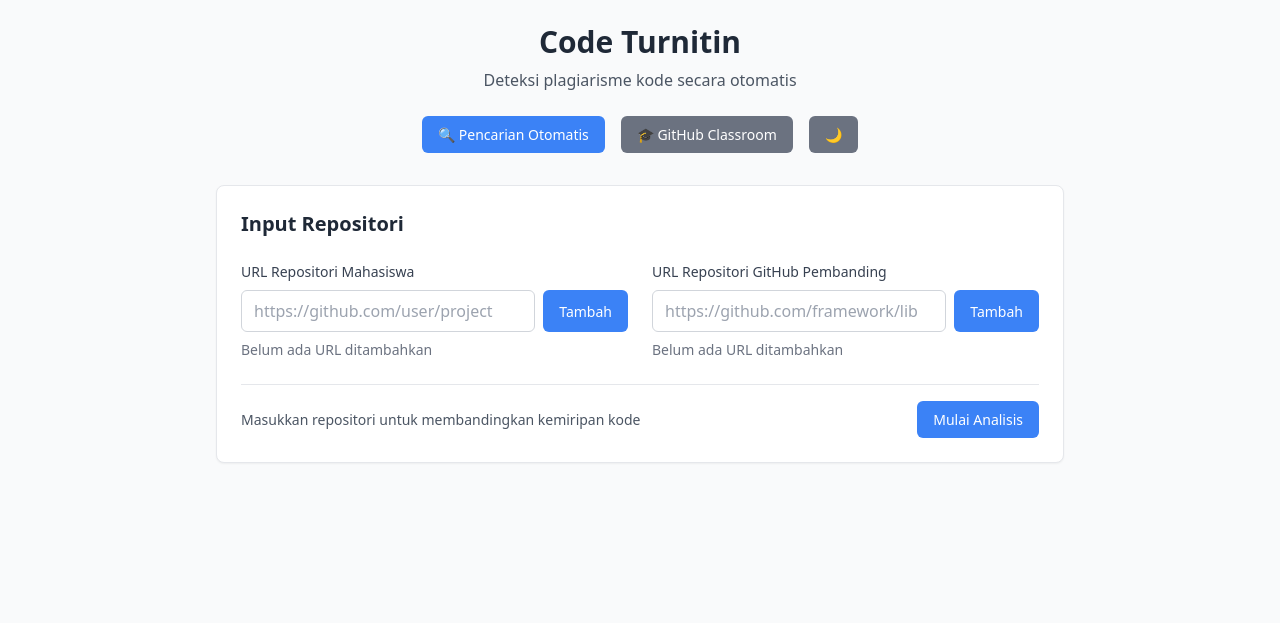
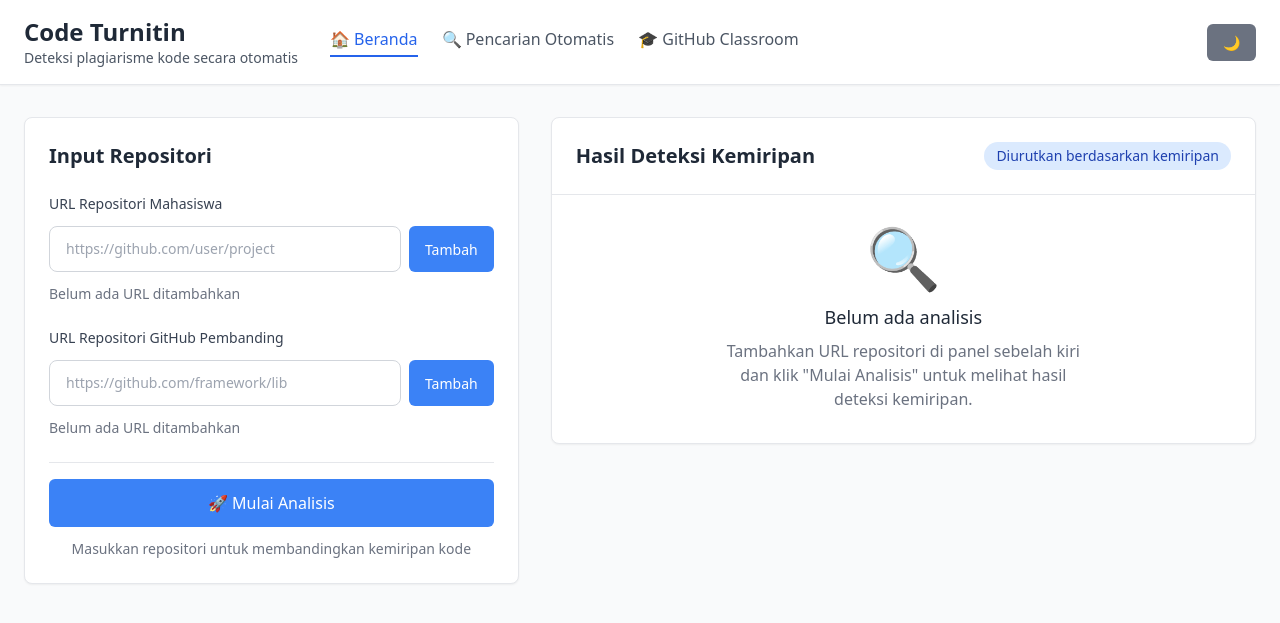
Before and after one commit to LIinz27/Code-Turnitin, a Flask app: page / in a window 1280 px wide. Shown: the top 623 px of the page. Run offline with Flask 3, Linux system fonts and the light colour scheme; some libraries are stand-ins or nearby versions.

Commit message:
feat: Complete UI/UX redesign for desktop-friendly full-width layout
- Convert all templates from center-focused to full-width grid layout
- Implement 3-column layout for classroom.html (selection, assignments, results)
- Redesign auto_search.html with 2-column layout (input form, candidates/results)
- Replace max-w-4xl centered design with max-w-7xl grid system
- Add consistent top navigation bars across all pages
- Optimize space utilization for desktop screens
- Maintain mobile responsiveness with Tailwind CSS
- Preserve all existing functionality while improving UX

```diff
--- a/templates/index.html
+++ b/templates/index.html
@@ -10,32 +10,46 @@
   <script src="https://cdnjs.cloudflare.com/ajax/libs/highlight.js/11.9.0/highlight.min.js"></script>
 </head>
 <body class="min-h-screen bg-gray-50 dark:bg-gray-900">
-  <div class="max-w-4xl mx-auto p-6">
-    <!-- Header -->
-    <header class="text-center mb-8">
-      <h1 class="text-3xl font-bold text-gray-800 dark:text-white mb-2">Code Turnitin</h1>
-      <p class="text-gray-600 dark:text-gray-300 mb-6">Deteksi plagiarisme kode secara otomatis</p>
-
-      <!-- Navigation -->
-      <div class="flex justify-center space-x-4 mb-8">
-        <a href="/auto-search" class="btn-primary">
+  <!-- Top Navigation Bar -->
+  <nav class="bg-white dark:bg-gray-800 border-b border-gray-200 dark:border-gray-700 shadow-sm">
+    <div class="max-w-7xl mx-auto px-6 py-4">
+      <div class="flex items-center justify-between">
+        <div class="flex items-center space-x-8">
+          <div>
+            <h1 class="text-2xl font-bold text-gray-800 dark:text-white">Code Turnitin</h1>
+            <p class="text-sm text-gray-600 dark:text-gray-300">Deteksi plagiarisme kode secara otomatis</p>
+          </div>
+          <div class="hidden md:flex space-x-6">
+            <a href="/" class="text-blue-600 dark:text-blue-400 font-medium border-b-2 border-blue-600 pb-1">
+              🏠 Beranda
+            </a>
+            <a href="/auto-search" class="text-gray-600 dark:text-gray-300 hover:text-blue-600 dark:hover:text-blue-400 font-medium pb-1 border-b-2 border-transparent hover:border-blue-600 transition-all">
               🔍 Pencarian Otomatis
             </a>
-        <a href="/classroom" class="btn-secondary">
+            <a href="/classroom" class="text-gray-600 dark:text-gray-300 hover:text-blue-600 dark:hover:text-blue-400 font-medium pb-1 border-b-2 border-transparent hover:border-blue-600 transition-all">
               🎓 GitHub Classroom
             </a>
+          </div>
+        </div>
         <button id="themeToggle" class="btn-secondary">🌙</button>
       </div>
-    </header>
+    </div>
+  </nav>
 
-    <!-- Form Input Repositori -->
-    <main class="bg-white dark:bg-gray-800 rounded-lg shadow-sm border border-gray-200 dark:border-gray-700 p-6 mb-8">
+  <!-- Main Content -->
+  <div class="max-w-7xl mx-auto px-6 py-8">
+    <!-- Dashboard Layout -->
+    <div class="grid grid-cols-12 gap-8">
+
+      <!-- Left Panel - Input Form -->
+      <div class="col-span-12 lg:col-span-5">
+        <div class="bg-white dark:bg-gray-800 rounded-lg shadow-sm border border-gray-200 dark:border-gray-700 p-6 h-fit">
           <h2 class="text-xl font-semibold text-gray-800 dark:text-white mb-6">Input Repositori</h2>
 
-      <div class="grid md:grid-cols-2 gap-6 mb-6">
+          <div class="space-y-6">
             <!-- Repositori Mahasiswa -->
             <div>
-          <label class="block text-sm font-medium text-gray-700 dark:text-gray-300 mb-2">
+              <label class="block text-sm font-medium text-gray-700 dark:text-gray-300 mb-3">
                 URL Repositori Mahasiswa
               </label>
               <div class="flex gap-2">
@@ -43,20 +57,21 @@
                   id="studentRepoUrlInput"
                   type="text"
                   placeholder="https://github.com/user/project"
-              class="flex-1 px-3 py-2 border border-gray-300 dark:border-gray-600 rounded-md
+                  class="flex-1 px-4 py-3 border border-gray-300 dark:border-gray-600 rounded-lg
                          bg-white dark:bg-gray-700 text-gray-900 dark:text-white
-                     focus:ring-2 focus:ring-blue-500 focus:border-blue-500 outline-none"
+                         focus:ring-2 focus:ring-blue-500 focus:border-blue-500 outline-none
+                         text-sm"
                 />
-            <button id="addStudentRepoUrl" class="btn-primary">Tambah</button>
+                <button id="addStudentRepoUrl" class="btn-primary whitespace-nowrap">Tambah</button>
               </div>
-          <div id="studentRepoUrlList" class="mt-2 text-sm text-gray-500 dark:text-gray-400">
+              <div id="studentRepoUrlList" class="mt-3 text-sm text-gray-500 dark:text-gray-400">
                 Belum ada URL ditambahkan
               </div>
             </div>
 
             <!-- Repositori GitHub Pembanding -->
             <div>
-          <label class="block text-sm font-medium text-gray-700 dark:text-gray-300 mb-2">
+              <label class="block text-sm font-medium text-gray-700 dark:text-gray-300 mb-3">
                 URL Repositori GitHub Pembanding
               </label>
               <div class="flex gap-2">
@@ -64,64 +79,89 @@
                   id="githubUrlInput"
                   type="text"
                   placeholder="https://github.com/framework/lib"
-              class="flex-1 px-3 py-2 border border-gray-300 dark:border-gray-600 rounded-md
+                  class="flex-1 px-4 py-3 border border-gray-300 dark:border-gray-600 rounded-lg
                          bg-white dark:bg-gray-700 text-gray-900 dark:text-white
-                     focus:ring-2 focus:ring-blue-500 focus:border-blue-500 outline-none"
+                         focus:ring-2 focus:ring-blue-500 focus:border-blue-500 outline-none
+                         text-sm"
                 />
-            <button id="addGithubUrl" class="btn-primary">Tambah</button>
+                <button id="addGithubUrl" class="btn-primary whitespace-nowrap">Tambah</button>
               </div>
-          <div id="githubUrlList" class="mt-2 text-sm text-gray-500 dark:text-gray-400">
+              <div id="githubUrlList" class="mt-3 text-sm text-gray-500 dark:text-gray-400">
                 Belum ada URL ditambahkan
+              </div>
+            </div>
+
+            <!-- Action Buttons -->
+            <div class="flex flex-col space-y-3 pt-4 border-t border-gray-200 dark:border-gray-600">
+              <button id="runAnalysisButton" class="btn-primary w-full py-3 text-base font-medium">
+                🚀 Mulai Analisis
+              </button>
+              <p class="text-sm text-gray-500 dark:text-gray-400 text-center">
+                Masukkan repositori untuk membandingkan kemiripan kode
+              </p>
+            </div>
+
+            <div id="loadingIndicator" class="mt-4 text-sm text-blue-600 dark:text-blue-400 hidden">
+              🔄 Memproses analisis...
+            </div>
           </div>
         </div>
       </div>
 
-      <!-- Tombol Analisis -->
-      <div class="flex justify-between items-center pt-4 border-t border-gray-200 dark:border-gray-700">
-        <p class="text-sm text-gray-600 dark:text-gray-400">
-          Masukkan repositori untuk membandingkan kemiripan kode
-        </p>
-        <button id="runAnalysisButton" class="btn-primary">
-          Mulai Analisis
-        </button>
-      </div>
-
-      <div id="loadingIndicator" class="mt-4 text-sm text-blue-600 dark:text-blue-400 hidden">
-        Memproses analisis...
-      </div>
-    </main>
-    <!-- Hasil -->
-    <section id="results-section" class="hidden bg-white dark:bg-gray-800 rounded-lg shadow-sm border border-gray-200 dark:border-gray-700 p-6">
-      <div class="flex items-center justify-between mb-6">
+      <!-- Right Panel - Results -->
+      <div class="col-span-12 lg:col-span-7">
+        <!-- Results Panel -->
+        <div class="bg-white dark:bg-gray-800 rounded-lg shadow-sm border border-gray-200 dark:border-gray-700 h-fit">
+          <div class="p-6 border-b border-gray-200 dark:border-gray-700">
+            <div class="flex items-center justify-between">
               <h2 class="text-xl font-semibold text-gray-800 dark:text-white">Hasil Deteksi Kemiripan</h2>
               <span class="px-3 py-1 bg-blue-100 dark:bg-blue-900 text-blue-800 dark:text-blue-200 text-sm rounded-full">
                 Diurutkan berdasarkan kemiripan
               </span>
             </div>
+          </div>
 
-      <div class="overflow-x-auto">
+          <div id="results-section" class="hidden">
+            <div class="overflow-hidden">
               <table class="w-full text-sm border-collapse">
                 <thead>
-            <tr class="border-b border-gray-200 dark:border-gray-700">
-              <th class="text-left p-3 font-medium text-gray-700 dark:text-gray-300">File Mahasiswa</th>
-              <th class="text-left p-3 font-medium text-gray-700 dark:text-gray-300">File GitHub</th>
-              <th class="text-left p-3 font-medium text-gray-700 dark:text-gray-300">Kemiripan (%)</th>
-              <th class="text-right p-3 font-medium text-gray-700 dark:text-gray-300">Aksi</th>
+                  <tr class="bg-gray-50 dark:bg-gray-700 border-b border-gray-200 dark:border-gray-600">
+                    <th class="text-left p-4 font-medium text-gray-700 dark:text-gray-300">File Mahasiswa</th>
+                    <th class="text-left p-4 font-medium text-gray-700 dark:text-gray-300">File GitHub</th>
+                    <th class="text-center p-4 font-medium text-gray-700 dark:text-gray-300">Kemiripan</th>
+                    <th class="text-right p-4 font-medium text-gray-700 dark:text-gray-300">Aksi</th>
                   </tr>
                 </thead>
                 <tbody id="mhVsGhResults" class="divide-y divide-gray-200 dark:divide-gray-700">
                 </tbody>
               </table>
-        <div id="noResults" class="hidden text-center text-gray-500 dark:text-gray-400 py-8">
-          Tidak ada kemiripan yang signifikan ditemukan.
             </div>
           </div>
-    </section>
+
+          <!-- Empty State -->
+          <div id="empty-state" class="p-8 text-center">
+            <div class="text-6xl mb-4">🔍</div>
+            <h3 class="text-lg font-medium text-gray-800 dark:text-white mb-2">Belum ada analisis</h3>
+            <p class="text-gray-500 dark:text-gray-400 max-w-sm mx-auto">
+              Tambahkan URL repositori di panel sebelah kiri dan klik "Mulai Analisis" untuk melihat hasil deteksi kemiripan.
+            </p>
+          </div>
+
+          <div id="noResults" class="hidden p-8 text-center">
+            <div class="text-6xl mb-4">✅</div>
+            <h3 class="text-lg font-medium text-gray-800 dark:text-white mb-2">Tidak ada kemiripan</h3>
+            <p class="text-gray-500 dark:text-gray-400">
+              Tidak ada kemiripan yang signifikan ditemukan antara repositori mahasiswa dan pembanding.
+            </p>
+          </div>
+        </div>
+      </div>
+    </div>
   </div>
 
   <!-- Modal Perbandingan Kode -->
-  <div id="codeCompareModal" class="fixed inset-0 bg-black bg-opacity-50 flex items-center justify-center p-4 z-50 hidden">
-    <div class="bg-white dark:bg-gray-800 rounded-lg w-full max-w-6xl max-h-[90vh] overflow-auto shadow-xl">
+  <div id="codeCompareModal" class="fixed inset-0 bg-black bg-opacity-50 flex items-center justify-center p-6 z-50 hidden">
+    <div class="bg-white dark:bg-gray-800 rounded-lg w-full max-w-7xl max-h-[95vh] overflow-hidden shadow-xl">
       <div class="flex justify-between items-center p-6 border-b border-gray-200 dark:border-gray-700">
         <div>
           <h2 class="text-xl font-semibold text-gray-800 dark:text-white">Perbandingan Kode</h2>
@@ -135,23 +175,27 @@
         </button>
       </div>
 
-      <div class="grid grid-cols-1 lg:grid-cols-2 gap-6 p-6">
-        <div class="border border-gray-200 dark:border-gray-700 rounded-lg overflow-hidden">
-          <div class="px-4 py-2 bg-gray-50 dark:bg-gray-700 text-sm font-medium text-gray-700 dark:text-gray-300">
-            Kode Mahasiswa
+      <div class="grid grid-cols-1 lg:grid-cols-2 gap-6 p-6 h-[calc(95vh-120px)] overflow-hidden">
+        <div class="border border-gray-200 dark:border-gray-700 rounded-lg overflow-hidden flex flex-col">
+          <div class="px-4 py-3 bg-gray-50 dark:bg-gray-700 text-sm font-medium text-gray-700 dark:text-gray-300 border-b border-gray-200 dark:border-gray-600">
+            📄 Kode Mahasiswa
           </div>
-          <pre class="overflow-auto p-4 text-sm bg-gray-50 dark:bg-gray-900 max-h-96">
+          <div class="flex-1 overflow-auto">
+            <pre class="p-4 text-sm bg-gray-50 dark:bg-gray-900 h-full">
               <code id="code-mhs" class="language-js"></code>
             </pre>
           </div>
+        </div>
 
-        <div class="border border-gray-200 dark:border-gray-700 rounded-lg overflow-hidden">
-          <div class="px-4 py-2 bg-gray-50 dark:bg-gray-700 text-sm font-medium text-gray-700 dark:text-gray-300">
-            Kode GitHub
+        <div class="border border-gray-200 dark:border-gray-700 rounded-lg overflow-hidden flex flex-col">
+          <div class="px-4 py-3 bg-gray-50 dark:bg-gray-700 text-sm font-medium text-gray-700 dark:text-gray-300 border-b border-gray-200 dark:border-gray-600">
+            🔗 Kode GitHub
           </div>
-          <pre class="overflow-auto p-4 text-sm bg-gray-50 dark:bg-gray-900 max-h-96">
+          <div class="flex-1 overflow-auto">
+            <pre class="p-4 text-sm bg-gray-50 dark:bg-gray-900 h-full">
               <code id="code-gh" class="language-js"></code>
             </pre>
+          </div>
         </div>
       </div>
     </div>
```
Also changed, not shown: templates/auto_search.html (+36 -24 lines), templates/classroom.html (+68 -46 lines). Lines whose indentation alone changed are shown as unchanged.
